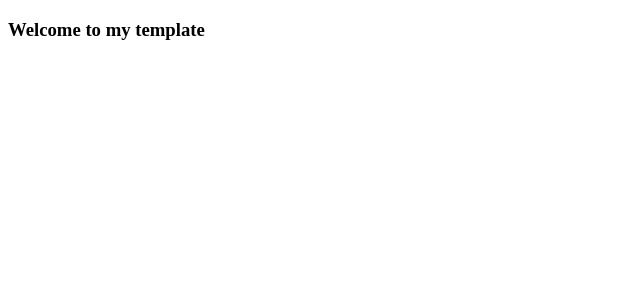
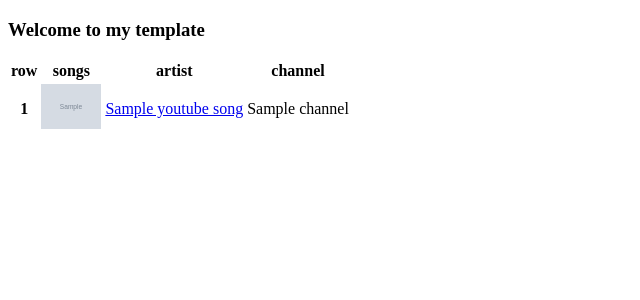
Before and after one commit to IshanPJoshi/yt-song-list, a Flask app: page / in a window 1280 px wide. Shown: the top 300 px of the page, without its empty margins (0-640 px from the left). Run offline with Flask 2, Linux system fonts and the light colour scheme; grey boxes marked "Sample" are stand-in pictures; a database or web service that is not in the repository returns one stand-in record (values such as "Sample title"); data that the repository does not hold is empty; some libraries are stand-ins or nearby versions.

Commit message:
basic html page/table

```diff
--- a/db.py
+++ b/db.py
@@ -16,6 +16,7 @@ from psycopg2.pool import ThreadedConnectionPool
 from psycopg2.extras import DictCursor
 
 pool = None
+LIMIT = 100
 
 def setup():
     global pool
@@ -44,3 +45,14 @@ def get_db_cursor(commit=False):
               connection.commit()
       finally:
           cursor.close()
+
+def get_song_count():
+    with get_db_cursor() as curs:
+        curs.execute("SELECT COUNT(*) FROM youtube_songs")
+    return curs.fetchone()[0]
+
+def get_songs(page = 0):
+    offset = page*LIMIT
+    with get_db_cursor() as cur:
+        cur.execute("SELECT * FROM youtube_songs ORDER BY song_id DESC LIMIT %s OFFSET %s", (LIMIT, offset))
+        return cur.fetchall()
--- a/server.py
+++ b/server.py
@@ -1,7 +1,16 @@
-from flask import Flask, render_template
+from flask import Flask, render_template, request
+import math
+import db
 
 app = Flask(__name__)
 
+@app.before_first_request
+def initialize():
+    db.setup()
+
 @app.route('/')
 def default():
-    return render_template('main.html')
+    pageNum = max(request.args.get('page', 1, type=int), 1)
+    totalPages = math.ceil(db.get_song_count()/100)
+    songs = db.get_songs(page=pageNum)
+    return render_template('main.html', songs=songs)
--- a/templates/main.html
+++ b/templates/main.html
@@ -8,5 +8,26 @@
 </head>
 <body>
     <h3>Welcome to my template</h3>
+    <table>
+        <thead>
+            <tr style="text-align: center;">
+              <th>row</th>
+              <th>songs</th>
+              <th>artist</th>
+              <th>channel</th>
+            </tr>
+          </thead>
+        <tbody>
+        {% for song in songs %}
+        <tr>
+        <th>{{song['song_id']}}</th>
+        <td><img loading=lazy src="{{song['thumbnail']}}" width="60" ></td>
+        <td><a href={{song['link']}} target="_blank">{{song['title']}}</a></td>
+        <td>{{song['channel']}}</td>
+        </tr>
+        {% endfor %}
+        </tbody>
+
+    </table>
 </body>
 </html>
```
